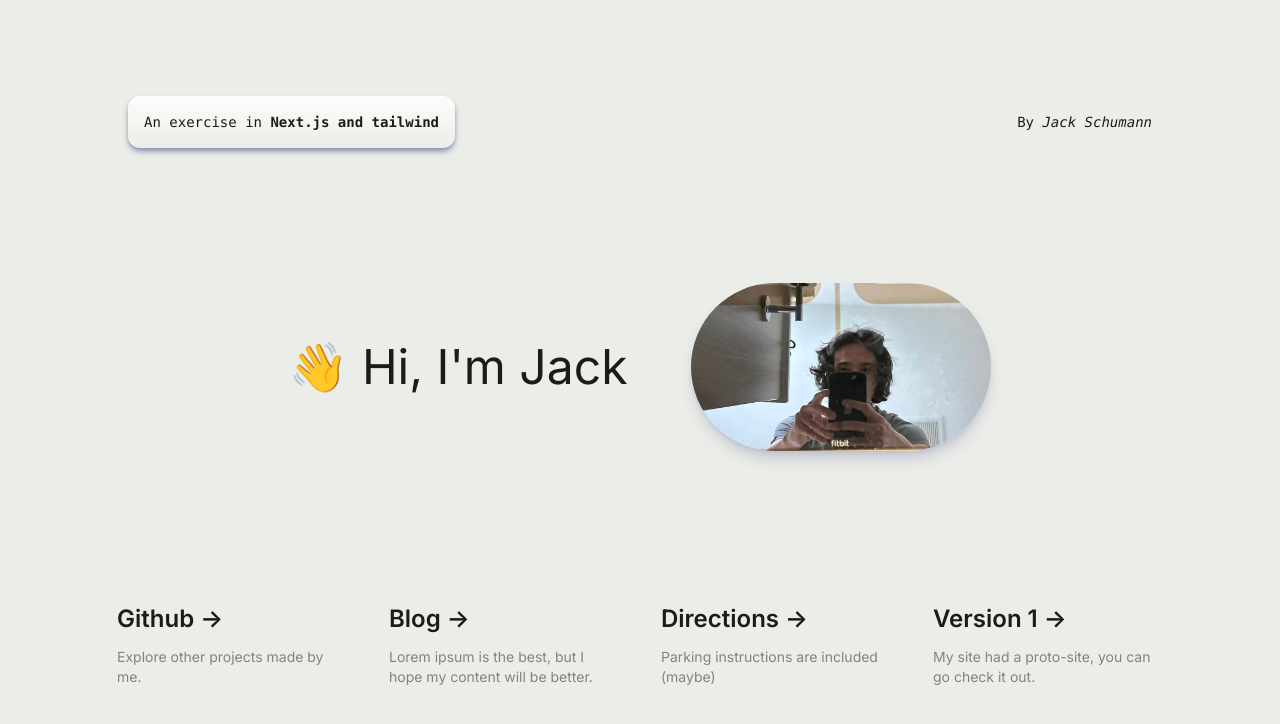
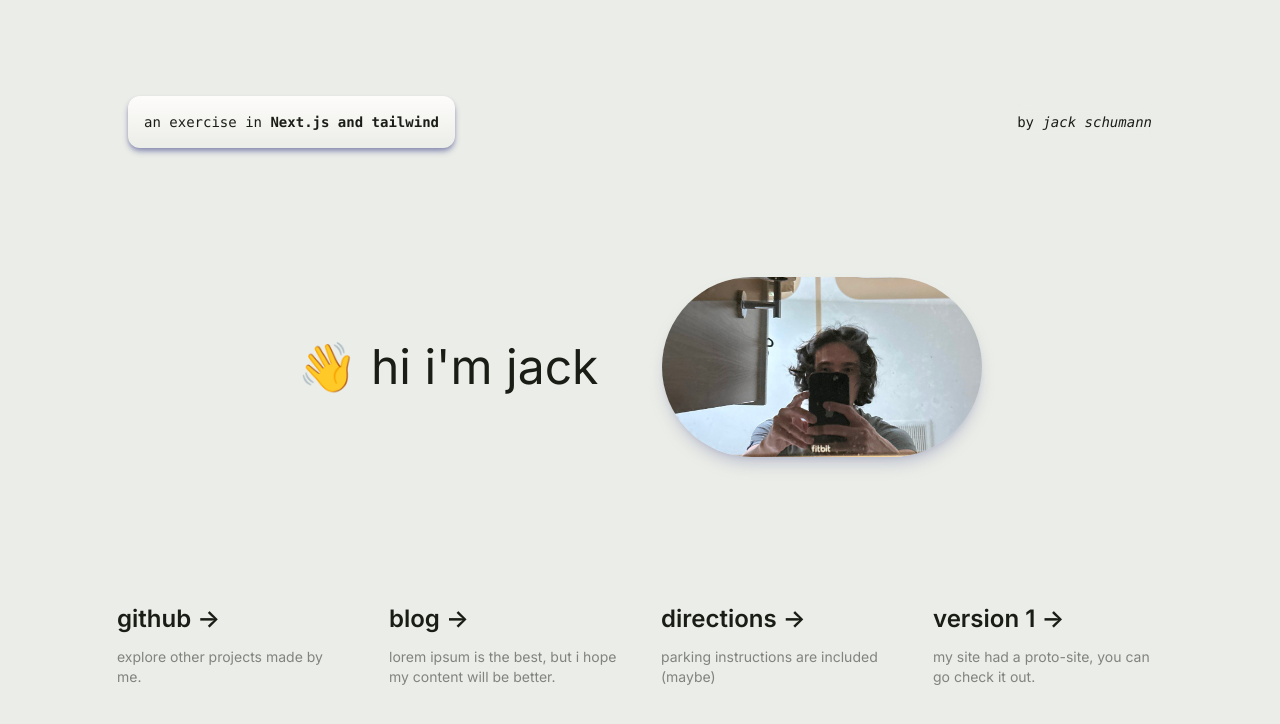
Before and after one commit to jackschu/next_personal_site, a Next.js app: page / in a window 1280 px wide. Shown: the top 724 px of the page. Built offline with nearby package versions, Linux system fonts and the light colour scheme.

Commit message:
lower case it all, also make text size and padding dynamic for main content, also introduce blur

```diff
--- a/src/app/page.tsx
+++ b/src/app/page.tsx
@@ -1,26 +1,30 @@
 import Image from 'next/image'
+import profilePic from '../../public/pic.jpg'
 
 export default function Home() {
     return (
-        <main className="flex min-h-screen flex-col items-center justify-between p-24">
+        <main className="flex min-h-screen flex-col items-center justify-between p-16 pt-24 lg:p-24">
             <div className="z-10 w-full max-w-5xl items-center justify-between font-mono text-sm lg:flex">
                 <p className="fixed left-0 top-0 flex w-full justify-center  bg-background bg-gradient-to-b from-secondary-button  pb-6 pt-8 backdrop-blur-2xl lg:static lg:w-auto lg:rounded-xl lg:p-4 lg:shadow-md lg:shadow-primary-button">
-                    An exercise in&nbsp;
+                    an exercise in&nbsp;
                     <code className="font-mono font-bold">Next.js and tailwind</code>
                 </p>
                 <div className="fixed bottom-0 left-0 flex h-auto w-full justify-center border-t-2 border-secondary-button py-2 backdrop-blur-sm lg:static  lg:w-auto lg:items-end lg:border-none lg:bg-none">
-                    By&nbsp;<span className="italic">Jack Schumann</span>
+                    by&nbsp;<span className="italic">jack schumann</span>
                 </div>
             </div>
 
-            <div className="flex flex-col items-center gap-8 rounded-md hover:border-2 hover:border-accent lg:flex-row lg:gap-16">
-                <p className="text-5xl">👋 Hi, I'm Jack</p>
+            <div className="flex flex-col items-center gap-6 rounded-md hover:border-2 hover:border-accent lg:flex-row lg:gap-16">
+                <p className="text-center text-4xl lg:text-5xl">
+                    {"👋 hi i'm "}
+                    {'jack'}
+                </p>
                 <Image
-                    className="rounded-full shadow-lg shadow-[#8a8eb2]/40 dark:shadow-[#8a8eb2]/30" //"
-                    src={'/pic.jpg'}
+                    className="w-80 rounded-full shadow-lg shadow-[#8a8eb2]/40 dark:shadow-[#8a8eb2]/30" //"
+                    src={profilePic}
                     alt={'profile pic of jack'}
-                    width={300}
-                    height={300}
+                    placeholder="blur"
+                    blurDataURL="/pic_blur.jpg"
                 />
             </div>
 
@@ -32,13 +36,13 @@ export default function Home() {
                     rel="noopener noreferrer"
                 >
                     <h2 className={`mb-3 text-2xl font-semibold`}>
-                        Github{' '}
+                        github{' '}
                         <span className="inline-block transition-transform group-hover:translate-x-1 motion-reduce:transform-none">
                             -&gt;
                         </span>
                     </h2>
                     <p className={`m-0 max-w-[30ch] text-sm opacity-50`}>
-                        Explore other projects made by me.
+                        explore other projects made by me.
                     </p>
                 </a>
 
@@ -49,13 +53,13 @@ export default function Home() {
                     rel="noopener noreferrer"
                 >
                     <h2 className={`mb-3 text-2xl font-semibold`}>
-                        Blog{' '}
+                        blog{' '}
                         <span className="inline-block transition-transform group-hover:translate-x-1 motion-reduce:transform-none">
                             -&gt;
                         </span>
                     </h2>
                     <p className={`m-0 max-w-[30ch] text-sm opacity-50`}>
-                        Lorem ipsum is the best, but I hope my content will be better.
+                        lorem ipsum is the best, but i hope my content will be better.
                     </p>
                 </a>
 
@@ -66,13 +70,13 @@ export default function Home() {
                     rel="noopener noreferrer"
                 >
                     <h2 className={`mb-3 text-2xl font-semibold`}>
-                        Directions{' '}
+                        directions{' '}
                         <span className="inline-block transition-transform group-hover:translate-x-1 motion-reduce:transform-none">
                             -&gt;
                         </span>
                     </h2>
                     <p className={`m-0 max-w-[30ch] text-sm opacity-50`}>
-                        Parking instructions are included (maybe)
+                        parking instructions are included (maybe)
                     </p>
                 </a>
 
@@ -83,13 +87,13 @@ export default function Home() {
                     rel="noopener noreferrer"
                 >
                     <h2 className={`mb-3 text-2xl font-semibold`}>
-                        Version 1{' '}
+                        version 1{' '}
                         <span className="inline-block transition-transform group-hover:translate-x-1 motion-reduce:transform-none">
                             -&gt;
                         </span>
                     </h2>
                     <p className={`m-0 max-w-[30ch] text-sm opacity-50`}>
-                        My site had a proto-site, you can go check it out.
+                        my site had a proto-site, you can go check it out.
                     </p>
                 </a>
             </div>
```
Also changed, not shown: public/pic.jpg, public/pic_blur.jpg (added).
